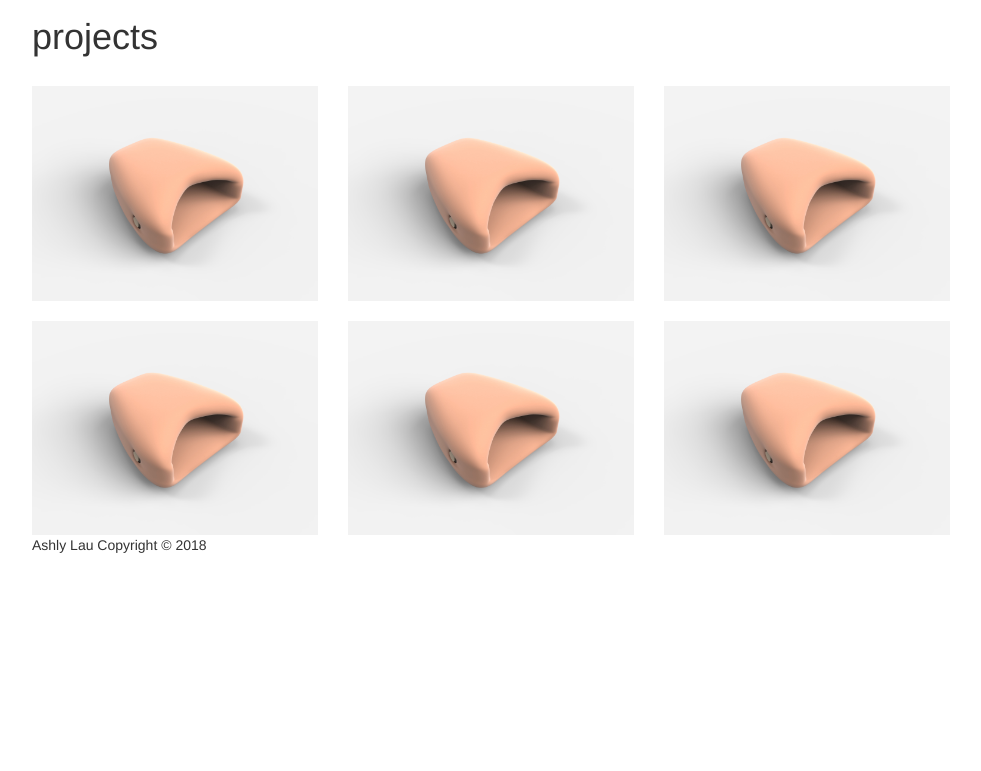
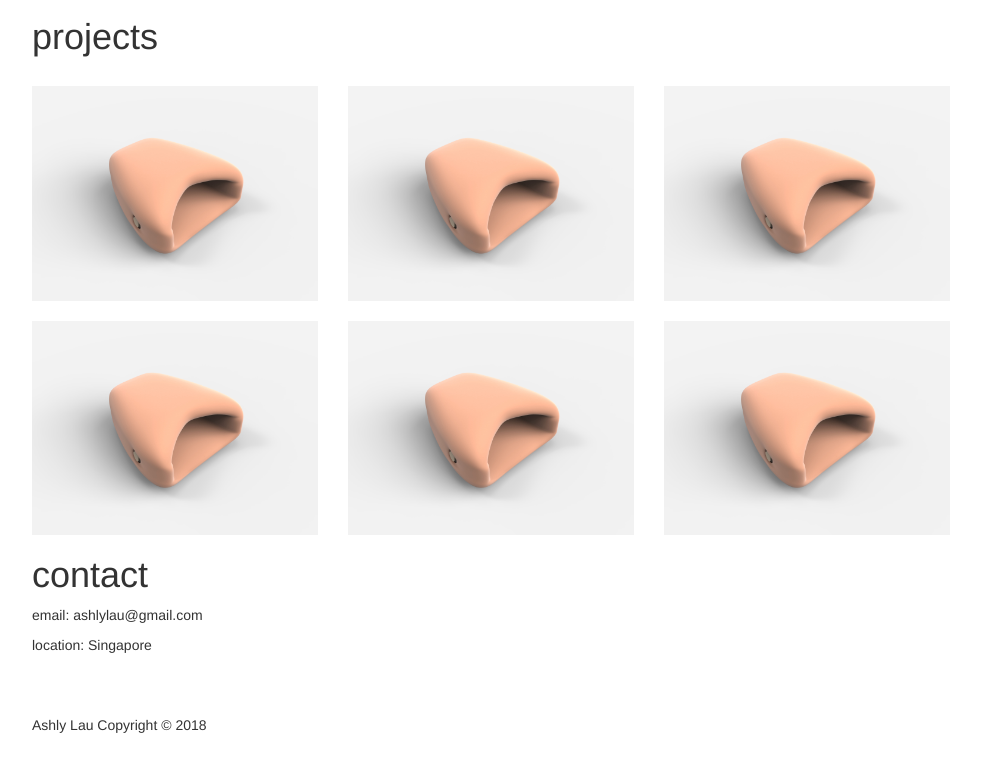
Before and after one commit to ashlylau/archive-website, a plain HTML site: page index.html in a window 1280 px wide. Shown: the part 1462-2233 px from the top of the page, without its empty margins (149-1130 px from the left). Before the commit the page ends 2067 px from the top, so only its background shows below. Drawn offline with Linux system fonts and the light colour scheme.

Commit message:
added bottom margin

```diff
--- a/css/mystylesheet.css
+++ b/css/mystylesheet.css
@@ -92,6 +92,9 @@ body {
   margin-top: 100px;
 }
 
+#contact {
+  margin-bottom: 50px;
+}
 /* .project-page h1 {
   margin-top: 100px;
 } */
--- a/index.html
+++ b/index.html
@@ -174,6 +174,14 @@
 
 
 
+    <div id="contact" class="container">
+      <h1>contact</h1>
+      <p>email: ashlylau@gmail.com</p>
+      <p>location: Singapore</p>
+    </div>
+
+
+
     <footer class="container">Ashly Lau Copyright &copy; 2018</footer>
 
   </body>
```
